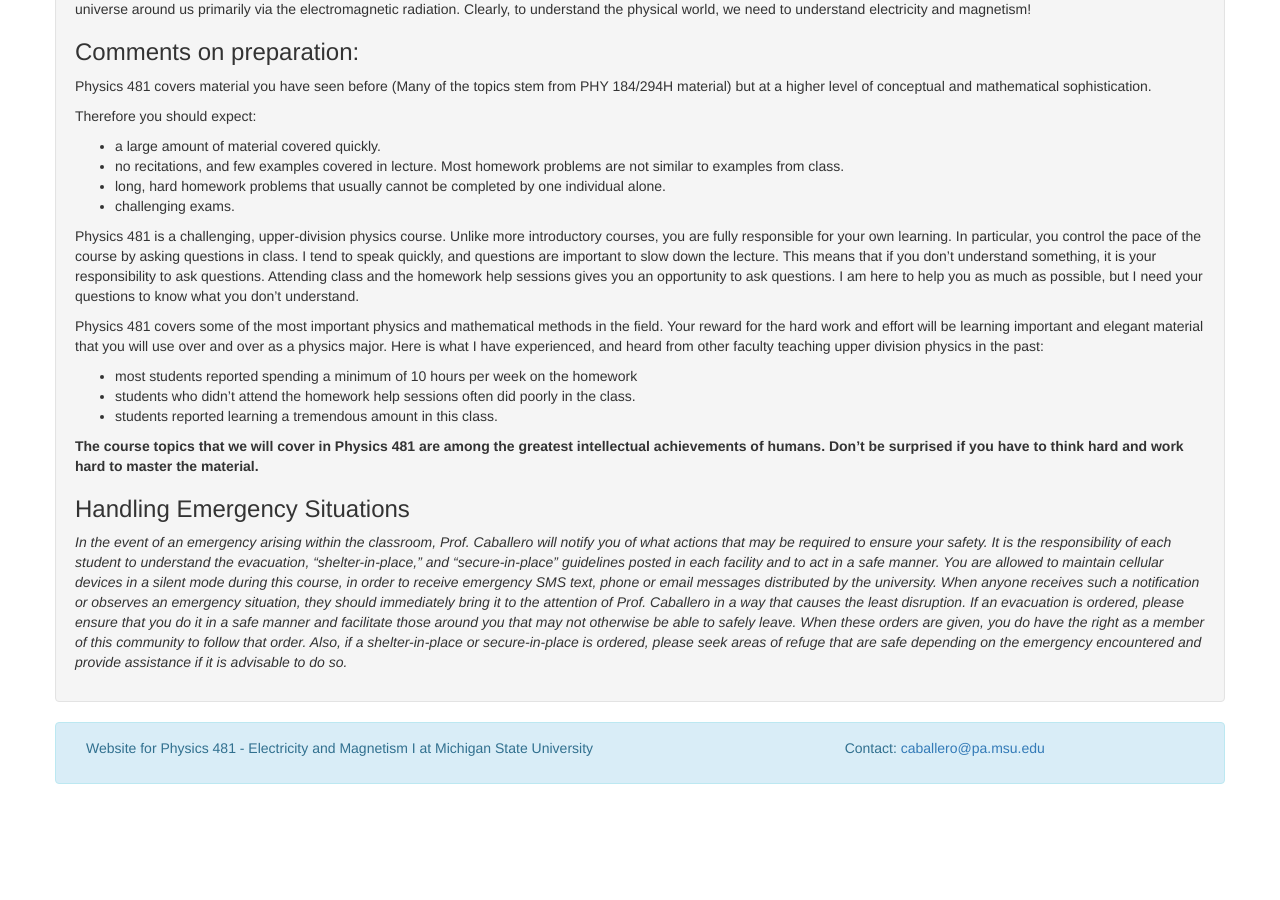
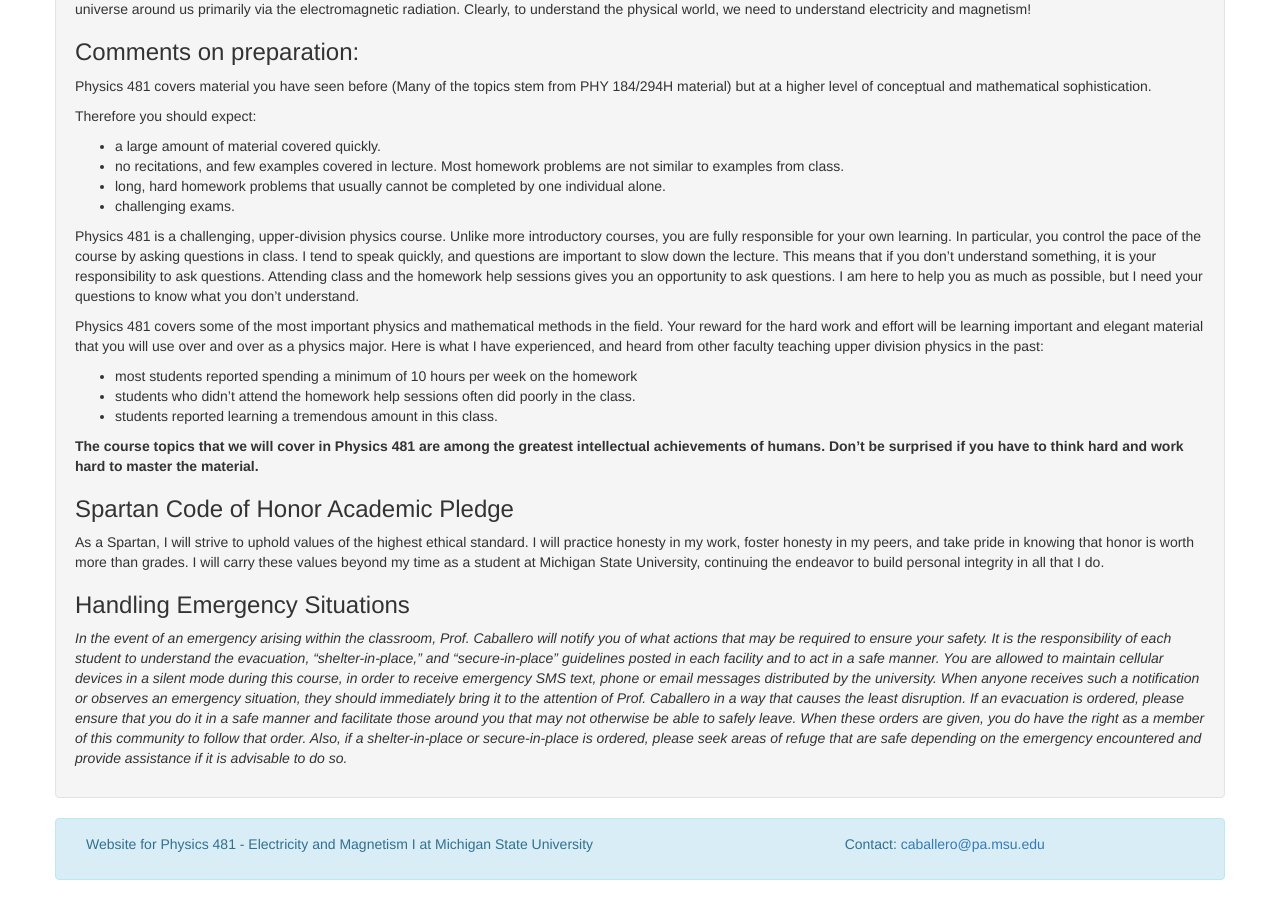
Before and after one commit to dannycab/phy481msu_f2017, a Jekyll site: the page built from index.md, in a window 1280 px wide and 900 px high, scrolled down 2251 px. Built offline with Jekyll 4.4.1, drawn with Linux system fonts in a browser that asks for light colours; before the commit the page ends 3055 px from its top, so only the background shows below that.

Commit message:
updated Syllabus

```diff
--- a/index.md
+++ b/index.md
@@ -214,6 +214,10 @@ often did poorly in the class.
 greatest intellectual achievements of humans. Don't be surprised if you
 have to think hard and work hard to master the material.**
 
+### Spartan Code of Honor Academic Pledge
+
+As a Spartan, I will strive to uphold values of the highest ethical standard. I will practice honesty in my work, foster honesty in my peers, and take pride in knowing that honor is worth more than grades. I will carry these values beyond my time as a student at Michigan State University, continuing the endeavor to build personal integrity in all that I do.
+
 ### Handling Emergency Situations
 
 *In the event of an emergency arising within the classroom, Prof. Caballero will notify you of what actions that may be required to ensure your safety. It is the responsibility of each student to understand the evacuation, “shelter-in-place,” and “secure-in-place” guidelines posted in each facility and to act in a safe manner. You are allowed to maintain cellular devices in a silent mode during this course, in order to receive emergency SMS text, phone or email messages distributed by the university. When anyone receives such a notification or observes an emergency situation, they should immediately bring it to the attention of Prof. Caballero in a way that causes the least disruption. If an evacuation is ordered, please ensure that you do it in a safe manner and facilitate those around you that may not otherwise be able to safely leave. When these orders are given, you do have the right as a member of this community to follow that order. Also, if a shelter-in-place or secure-in-place is ordered, please seek areas of refuge that are safe depending on the emergency encountered and provide assistance if it is advisable to do so.*
```
